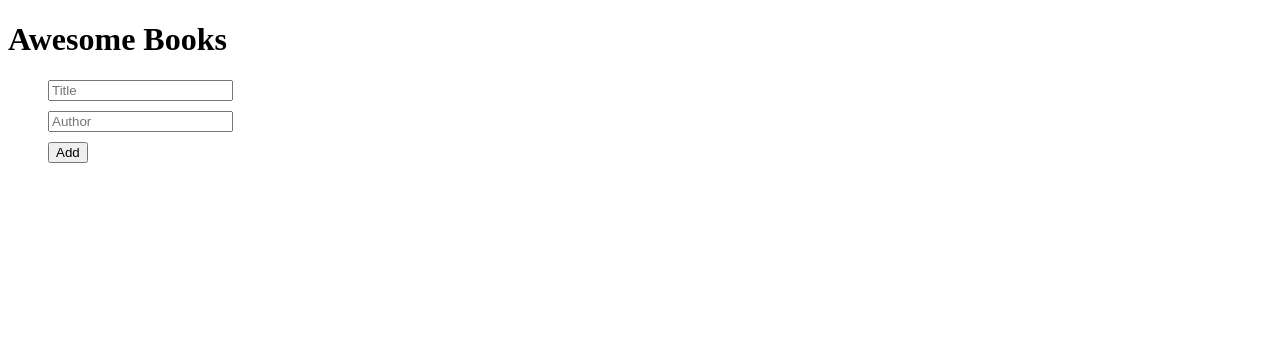
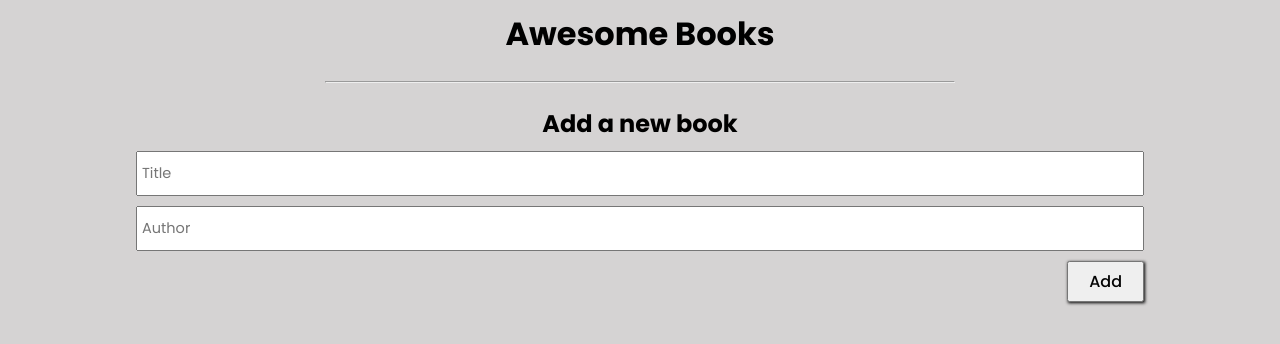
Before and after one commit to GoddessNgozi/AwesomeBooks, a website: page index.html in a window 1280 px wide. Drawn offline with Linux system fonts and the light colour scheme.

Commit message:
Add style for awesomebooks

```diff
--- a/index.html
+++ b/index.html
@@ -4,18 +4,44 @@
     <meta charset="UTF-8" />
     <meta http-equiv="X-UA-Compatible" content="IE=edge" />
     <meta name="viewport" content="width=device-width, initial-scale=1.0" />
+    <!-- fonts to use in project -->
+    <link rel="preconnect" href="https://fonts.googleapis.com" />
+    <link rel="preconnect" href="https://fonts.gstatic.com" crossorigin />
+    <link
+      href="https://fonts.googleapis.com/css2?family=Lato:wght@400;700;900&family=Open+Sans:wght@400;500;600;700;800&family=Poppins:wght@400;500;600;700;800&display=swap"
+      rel="stylesheet"
+    />
+
     <link rel="stylesheet" href="style.css" />
     <title>Document</title>
   </head>
   <body>
-    <header><h1>Awesome Books</h1></header>
     <main>
+      <h1>Awesome Books</h1>
       <div class="book-list"></div>
+      <hr />
+      <h2>Add a new book</h2>
       <form id="book-form" action="#">
         <ul>
-          <li><input id="title" type="text" placeholder="Title" /></li>
-          <li><input id="author" type="text" placeholder="Author" /></li>
-          <li><input type="submit" value="Add" /></li>
+          <li>
+            <input
+              id="title"
+              type="text"
+              placeholder="Title"
+              class="space-inputs"
+              required
+            />
+          </li>
+          <li>
+            <input
+              id="author"
+              type="text"
+              placeholder="Author"
+              class="space-inputs"
+              required
+            />
+          </li>
+          <li><input type="submit" value="Add" class="add-btn" /></li>
         </ul>
       </form>
     </main>
--- a/style.css
+++ b/style.css
@@ -1,4 +1,93 @@
+:root {
+  --bg-color: hsl(0, 2%, 83%);
+  --txt-color: hsl(180, 87%, 12%);
+  --odd-color: hsl(240, 0.6%, 30.8%);
+  --even-color: hsl(0, 0%, 100%);
+}
+
+html {
+  box-sizing: border-box;
+}
+
+*,
+*::after,
+*::before {
+  box-sizing: inherit;
+  padding: 0;
+  margin: 0;
+}
+
+body {
+  font-family: 'Poppins', sans-serif;
+  background-color: var(--bg-color);
+  padding: 10px;
+}
+
 li {
   list-style: none;
+}
+
+h1,
+h2 {
+  text-align: center;
   margin-bottom: 10px;
 }
+
+.book-container {
+  display: flex;
+  justify-content: space-between;
+  padding: 10px;
+  background-color: var(--even-color);
+}
+
+.book-container:nth-child(odd) {
+  color: white;
+  background-color: var(--odd-color);
+}
+
+.book-container button,
+.add-btn {
+  color: rgb(4, 4, 4);
+  padding: 2px;
+  font-family: Poppins;
+  font-weight: 500;
+  cursor: pointer;
+  box-shadow: 1px 1px 3px black;
+}
+
+@media (min-width: 768px) {
+  .book-container button {
+    padding: 4px;
+  }
+}
+
+hr {
+  margin-block: 23px;
+  width: 50%;
+  margin-inline: auto;
+}
+
+.space-inputs {
+  width: 100%;
+  padding: 10px 4px;
+  font-size: 14.5px;
+  font-family: 'Poppins', sans-serif;
+  margin-bottom: 10px;
+}
+
+.space-inputs:focus {
+  border: thin solid green;
+  outline: none;
+}
+
+form {
+  margin-block: 8px;
+  margin-inline: 10%;
+}
+
+.add-btn {
+  display: block;
+  margin-left: auto;
+  padding: 6px 20px;
+  font-size: 16px;
+}
```
